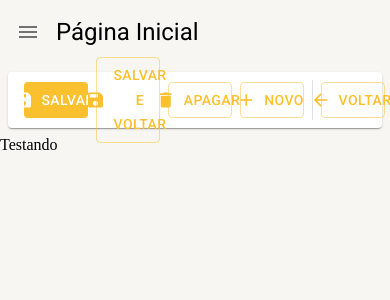
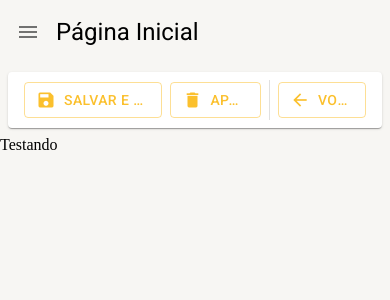
Before and after one commit to bl4ros/task-manager, a React (Create React App) app: page /pagina-inicial in a window 390 px wide. Shown: the top 300 px of the page. Built offline with nearby package versions, Linux system fonts and the light colour scheme.

Commit message:
feat: configuring responsive component

```diff
--- a/src/pages/dashboard/index.tsx
+++ b/src/pages/dashboard/index.tsx
@@ -5,7 +5,9 @@ export function Dashboard() {
   return (
     <LayoutBaseDePagina
       titulo="Página Inicial"
-      barraDeFerramentas={<FerramentasDeDetalhes mostrarBotaoSalvarEFechar />}
+      barraDeFerramentas={
+        <FerramentasDeDetalhes mostrarBotaoSalvarEFechar mostrarBotaoNovo />
+      }
     >
       Testando
     </LayoutBaseDePagina>
--- a/src/shared/components/ferramentas-de-detalhe/index.tsx
+++ b/src/shared/components/ferramentas-de-detalhe/index.tsx
@@ -4,6 +4,8 @@ import {
   Icon,
   Paper,
   Skeleton,
+  Typography,
+  useMediaQuery,
   useTheme,
 } from "@mui/material";
 import { Box } from "@mui/system";
@@ -52,6 +54,8 @@ export function FerramentasDeDetalhes({
   aoCLicarEmSalvarEFechar,
 }: IFerramentasDeDetalhesProps) {
   const theme = useTheme();
+  const smDown = useMediaQuery(theme.breakpoints.down("sm"));
+  const mdDown = useMediaQuery(theme.breakpoints.down("md"));
 
   return (
     <Box
@@ -64,7 +68,10 @@ export function FerramentasDeDetalhes({
       alignItems="center"
       component={Paper}
     >
-      {mostrarBotaoSalvar && !mostrarBotaoSalvarCarregando && (
+      {mostrarBotaoSalvar &&
+        !mostrarBotaoSalvarCarregando &&
+        !smDown &&
+        !mdDown && (
           <Button
             variant="contained"
             disableElevation
@@ -72,7 +79,14 @@ export function FerramentasDeDetalhes({
             startIcon={<Icon>save</Icon>}
             onClick={aoCLicarEmSalvar}
           >
+            <Typography
+              variant="button"
+              whiteSpace="nowrap"
+              textOverflow="ellipsis"
+              overflow="hidden"
+            >
               Salvar
+            </Typography>
           </Button>
         )}
 
@@ -86,11 +100,18 @@ export function FerramentasDeDetalhes({
           startIcon={<Icon>save</Icon>}
           onClick={aoCLicarEmSalvarEFechar}
         >
+          <Typography
+            variant="button"
+            whiteSpace="nowrap"
+            textOverflow="ellipsis"
+            overflow="hidden"
+          >
             Salvar e voltar
+          </Typography>
         </Button>
       )}
 
-      {mostrarBotaoSalvarEFecharCarregando && (
+      {mostrarBotaoSalvarEFecharCarregando && !smDown && !mdDown && (
         <Skeleton width={177} height={60} />
       )}
 
@@ -102,13 +123,23 @@ export function FerramentasDeDetalhes({
           startIcon={<Icon>delete</Icon>}
           onClick={aoCLicarEmApagar}
         >
+          <Typography
+            variant="button"
+            whiteSpace="nowrap"
+            textOverflow="ellipsis"
+            overflow="hidden"
+          >
             Apagar
+          </Typography>
         </Button>
       )}
 
       {mostrarBotaoApagarCarregando && <Skeleton width={108} height={60} />}
 
-      {mostrarBotaoNovo && !mostrarBotaoNovoCarregando && (
+      {mostrarBotaoNovo &&
+        !mostrarBotaoNovoCarregando &&
+        !smDown &&
+        !mdDown && (
           <Button
             variant="outlined"
             disableElevation
@@ -116,13 +147,28 @@ export function FerramentasDeDetalhes({
             startIcon={<Icon>add</Icon>}
             onClick={aoCLicarEmNovo}
           >
+            <Typography
+              variant="button"
+              whiteSpace="nowrap"
+              textOverflow="ellipsis"
+              overflow="hidden"
+            >
               {textoBotaoNovo}
+            </Typography>
           </Button>
         )}
 
-      {mostrarBotaoNovoCarregando && <Skeleton width={108} height={60} />}
+      {mostrarBotaoNovoCarregando && !smDown && (
+        <Skeleton width={108} height={60} />
+      )}
 
+      {mostrarBotaoVoltar &&
+        (mostrarBotaoNovo ||
+          mostrarBotaoApagar ||
+          mostrarBotaoSalvar ||
+          mostrarBotaoSalvarEFechar) && (
           <Divider variant="middle" orientation="vertical" />
+        )}
 
       {mostrarBotaoVoltar && !mostrarBotaoVoltarCarregando && (
         <Button
@@ -132,7 +178,14 @@ export function FerramentasDeDetalhes({
           startIcon={<Icon>arrow_back</Icon>}
           onClick={aoCLicarEmVoltar}
         >
+          <Typography
+            variant="button"
+            whiteSpace="nowrap"
+            textOverflow="ellipsis"
+            overflow="hidden"
+          >
             Voltar
+          </Typography>
         </Button>
       )}
 
```
Lines whose indentation alone changed are shown as unchanged.
